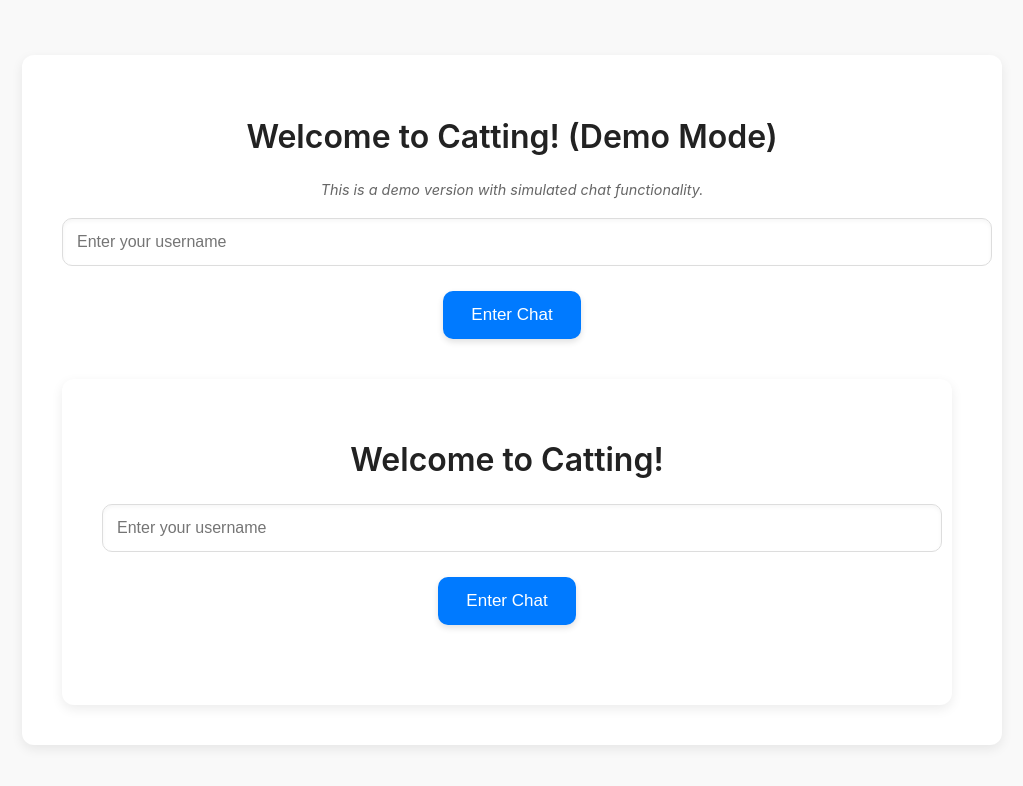
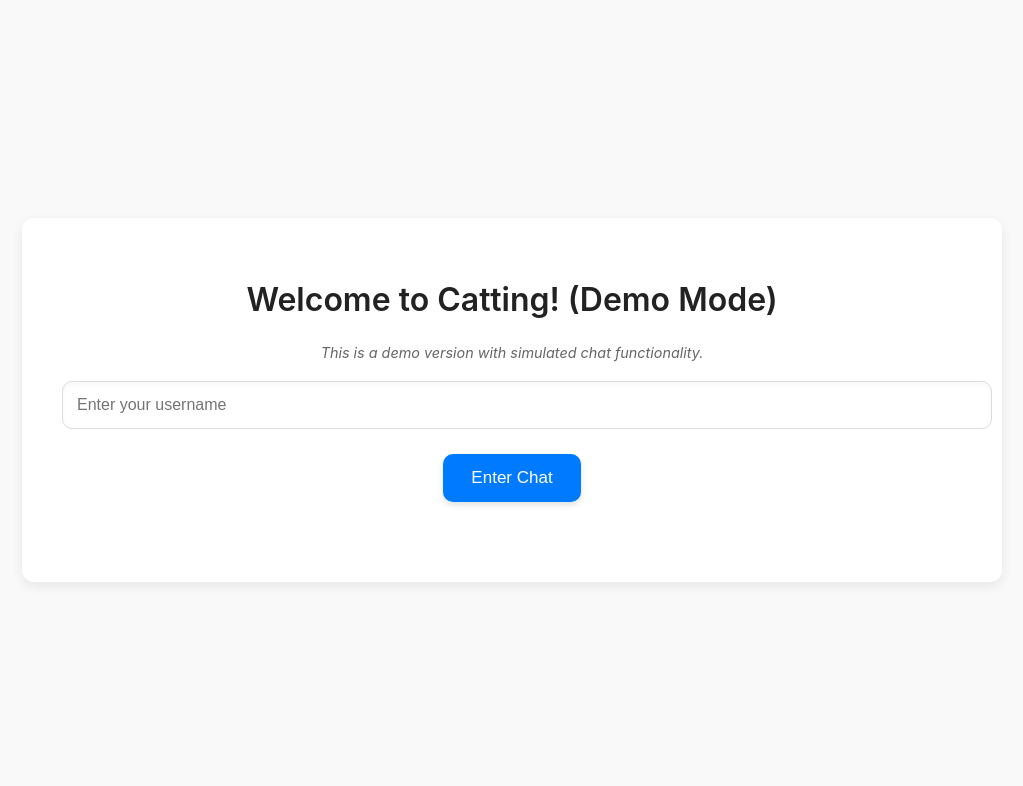
Before and after one commit to gsshankar104/catting-website, a website: page index.html in a window 1280 px wide. Shown: the whole page, without its empty margins (128-1151 px from the left). Drawn offline with Linux system fonts and the light colour scheme.

Commit message:
Fix duplicate HTML elements

```diff
--- a/index.html
+++ b/index.html
@@ -16,15 +16,6 @@
         <header id="welcome-header">
             <h1>Welcome to Catting! (Demo Mode)</h1>
             <p class="demo-notice">This is a demo version with simulated chat functionality.</p>
-            <div id="username-entry">
-                <input type="text" id="username" placeholder="Enter your username">
-                <button id="enter-chat">Enter Chat</button>
-            </div>
-        </header>
-<body>
-    <div class="container">
-        <header id="welcome-header">
-            <h1>Welcome to Catting!</h1>
             <div id="username-entry">
                 <input type="text" id="username" placeholder="Enter your username">
                 <button id="enter-chat">Enter Chat</button>
```
